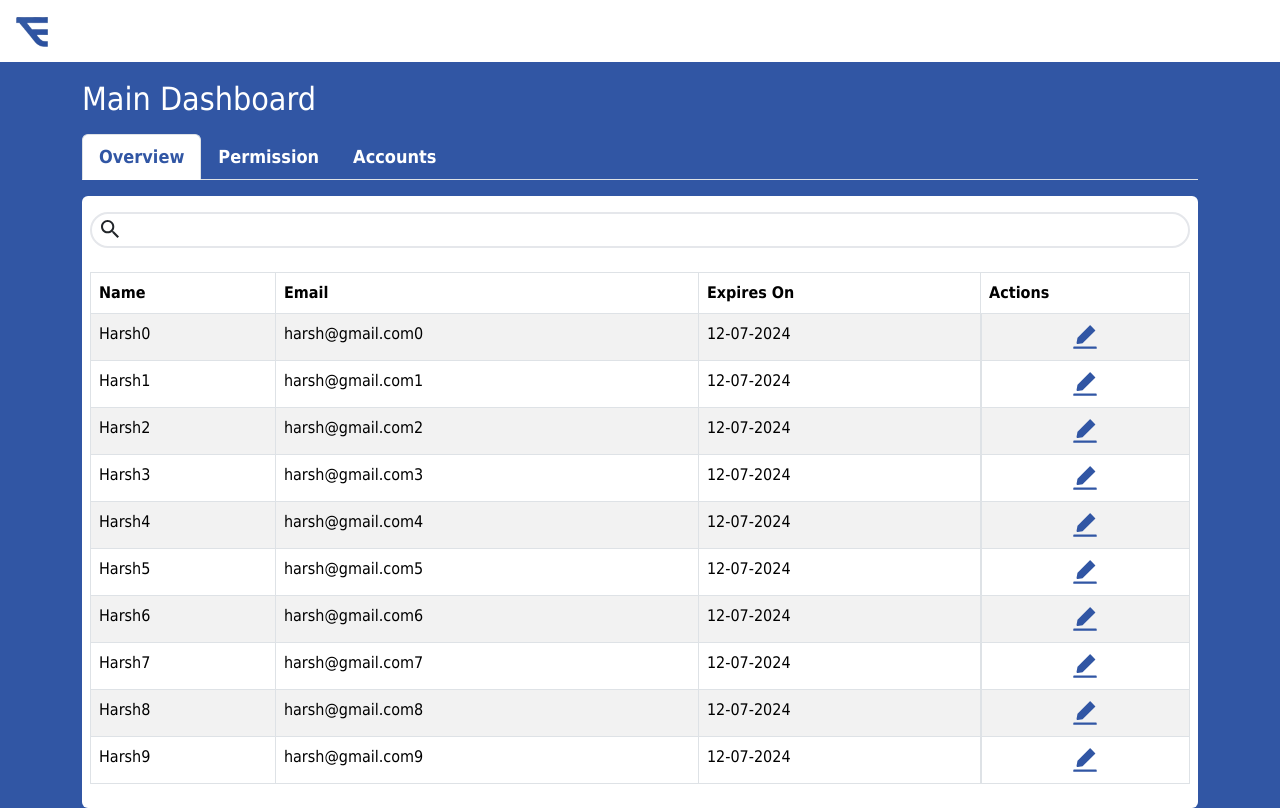
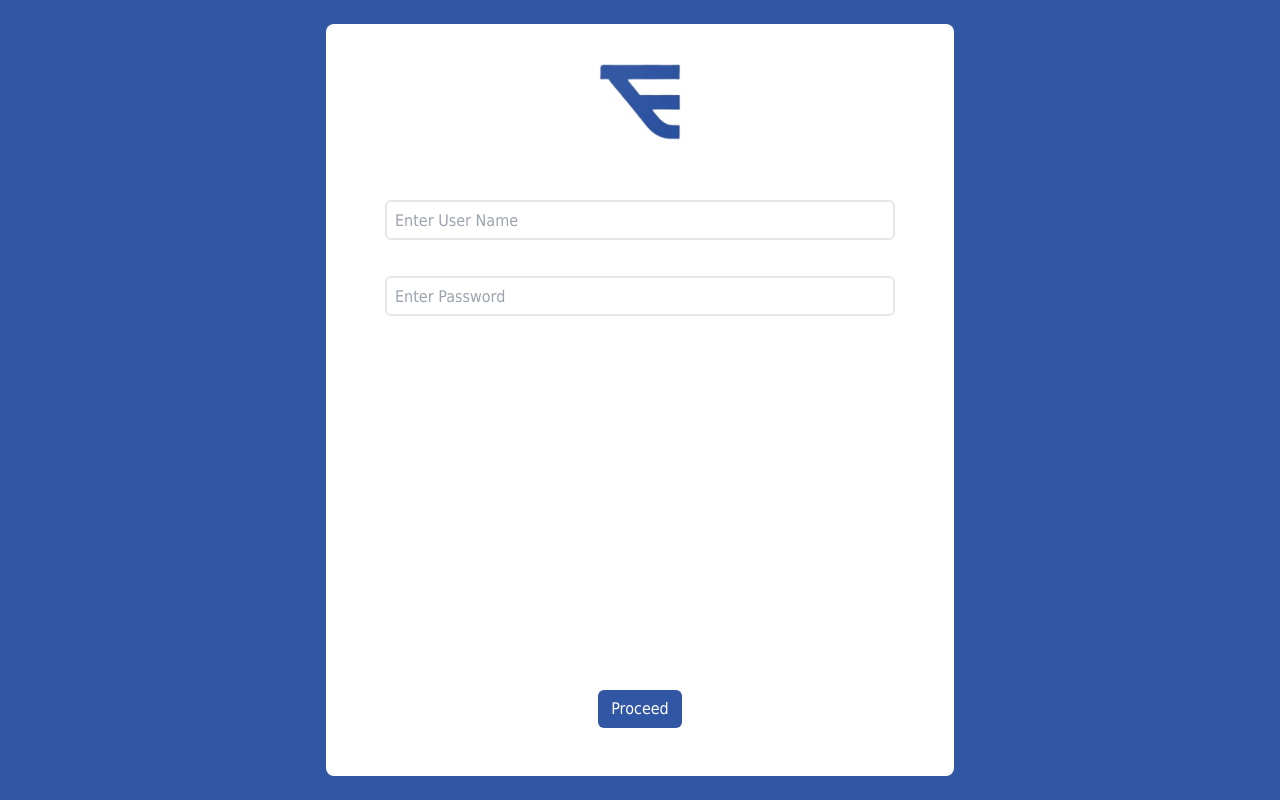
Before and after one commit to lambaharsh01/charteradmin, a React (Create React App) app: page / in a window 1280 px wide. Built offline with nearby package versions, Linux system fonts and the light colour scheme.

Commit message:
testing phase 1

```diff
--- a/package.json
+++ b/package.json
@@ -17,6 +17,7 @@
     "react-icons": "^5.2.1",
     "react-router-dom": "^6.24.1",
     "react-scripts": "5.0.1",
+    "react-toastify": "^10.0.5",
     "tailwindcss": "^3.4.4",
     "web-vitals": "^2.1.4"
   },
--- a/src/AdminPanel/Dashboard.jsx
+++ b/src/AdminPanel/Dashboard.jsx
@@ -1,125 +1,146 @@
-import { useState  } from "react";
+import { useEffect, useState } from "react";
+import { useNavigate } from "react-router-dom";
+
+import axios from 'axios';
+
 import Header from "./Hearder"
 
 import { AiFillEdit } from "react-icons/ai";
 import { RxCrossCircled } from "react-icons/rx";
 import { IoMdSearch } from "react-icons/io";
 
-import { Tabs, Tab, Container, Modal} from 'react-bootstrap';
+import { Tabs, Tab, Container, Modal } from 'react-bootstrap';
+import { toast, ToastContainer } from 'react-toastify';
+import 'react-toastify/dist/ReactToastify.css';
 
-export default function Dashboard(){
+export default function Dashboard() {
 
-const [visitedOverview, setVisitedOverview]= useState(true);
-const onOverview=()=>{
-    if(visitedOverview) return;
+    const navigate = useNavigate()
+
+    axios.defaults.headers.common['Authorization'] = 'Bearer '+localStorage.getItem('token');
+    axios.defaults.headers.common['Content-Type'] = 'application/json';
+
+    const [visitedOverview, setVisitedOverview] = useState(true);
+    const onOverview = () => {
+        if (visitedOverview) return;
         return setVisitedOverview(true);
     };
 
-const [visitedPermission, setVisitedPermission]= useState(false);
-const onPermission=()=>{
-    if(visitedPermission) return;
+    const [visitedPermission, setVisitedPermission] = useState(false);
+    const onPermission = () => {
+        if (visitedPermission) return;
 
         // alert('Permission');
 
         return setVisitedPermission(true);
     };
 
-const [visitedAccounts, setVisitedAccounts]= useState(false);
-const onAccounts=()=>{
-    if(visitedAccounts) return;
-
-    // alert('Accounts')
+    const [visitedAccounts, setVisitedAccounts] = useState(false);
+    const onAccounts = () => {
+        if (visitedAccounts) return;
 
         return setVisitedAccounts(true);
     };
 
 
     const [activeKey, setActiveKey] = useState('overview');
-const [userPermisions, setUserPermisions]=useState([]);
+    const [userPermissions, setUserPermissions] = useState([]);
 
     const [filterTextPermission, setFilterTextPermission] = useState('');
 
-const filteredItemsHelper=(item)=>{
-    if(typeof item!='string')
+    const filteredItemsHelper = (item) => {
+        if (typeof item != 'string')
             return false;
 
-    if(item.toLowerCase().includes(filterTextPermission.toLowerCase()))
+        if (item.toLowerCase().includes(filterTextPermission.toLowerCase()))
             return true;
 
         return false;
     }
-const filteredItems = userPermisions.filter(item =>filteredItemsHelper(item.userName) || filteredItemsHelper(item.userEmail) || filteredItemsHelper(item.validUntil));
+    const filteredItems = userPermissions.filter(item => filteredItemsHelper(item.userName) || filteredItemsHelper(item.userEmail) || filteredItemsHelper(item.validUntil));
 
 
 
     const [showPermissionModal, setShowPermissionModal] = useState(false);
-const [extendDate, setExtedDate]=useState(new Date().toISOString().split('T')[0]);
-const [ticketInterval, setTicketInterval] = useState(30);
+    const [extendDate, setExtedDate] = useState(new Date().toISOString().split('T')[0]);
+    const [ticketUploadInterval, setTicketUploadInterval] = useState(30);
 
-const [modalName, setModalName]=useState('');
-const [modalEmail, setModalEmail]= useState('');
+    const [modalName, setModalName] = useState('');
+    const [modalEmail, setModalEmail] = useState('');
+    const [documentId, setDocumentId] = useState('');
 
-const [chosenIndex, setChosenIndex]= useState(-1);
+    const [chosenIndex, setChosenIndex] = useState(-1);
 
-const setModalDetails=(data, index)=>{
+    const setModalDetails = (data, index) => {
 
         setExtedDate(new Date().toISOString().split('T')[0]);
-    setTicketInterval(30);
         setModalName(data.userName);
         setModalEmail(data.userEmail);
-    setChosenIndex(index)
+        setDocumentId(data._id);
+        setTicketUploadInterval(data.ticketUploadInterval);
+        setChosenIndex(index);
 
         setShowPermissionModal(true);
     }
 
-const appendUserControls=()=>{
+    const appendUserControls = () => {
 
-let formatedDate=extendDate.split('-').reverse().join('-')
+        let formatedDate = extendDate.split('-').reverse().join('-')
 
-let message=`${modalName} ( ${modalEmail} ) will be able to generate tickets till ${formatedDate} before the next approval is required.
-The tickets will have to be uploaded on an interval of ${ticketInterval} tikets or less.
-Please confirm if you approve of these changes`
-if(window.confirm(message)){
-        alert('done');
-    // let requestBody={modalEmail, ticketInterval, extendDate};
+        let message = `${modalName} ( ${modalEmail} ) will be able to generate tickets till ${formatedDate} before the next approval is required.
+The tickets will have to be uploaded on an interval of ${ticketUploadInterval} tikets or less.
+Please confirm if you approve of these changes`;
 
+        if (!window.confirm(message))
+            return;
 
-    // setUserPermisions(prevArray=>{
-    //     prevArray[chosenIndex].validUntil=formatedDate;
-    //     return prevArray;
-    // })
+        let requestBody = { ticketUploadInterval, validUntil:extendDate, documentId };
+        axios.put('/api/admin/updatePermission', requestBody)
+            .then(res => {
 
+                toast.success('Permissions Updated for '+modalName);
 
+                setUserPermissions(prevArray => {
+                    let newArray = [...prevArray];
+                    newArray[chosenIndex].validUntil = formatedDate;
+                    newArray[chosenIndex].ticketUploadInterval = ticketUploadInterval;
+                    return newArray;
+                });
 
-    }
+            }).catch(err => {
+                toast.error('Network Error');
+            });
 
 
         setShowPermissionModal(false);
 
     }
 
-useState(()=>{
+    useEffect(() => {
 
-let object={userName:'Harsh', userEmail:'harsh@gmail.com', validUntil:'12-07-2024'}
+        let checkToken = localStorage.getItem('token');
+        let validTill = localStorage.getItem('validTill');
+        if (!checkToken || !validTill) navigate('/');
 
-let arr=[];
-for(let i=0; i<10; i++){
-  let obj={...object}
-  obj.userName+=i;
-  obj.userEmail+=i;
+        if (new Date(validTill) < new Date()) navigate('/');
 
-    arr.push(obj);
-}
+        // localStorage.removeItem('token');
+        // localStorage.removeItem('validTill');
 
-setUserPermisions(arr);
+        axios.get('/api/admin/getAllPermsisions')
+            .then(res => {
+                setUserPermissions(res.data?.data?.premissionRequired ?? [])
+            }).catch(err => {
+                toast.error('Network Error');
+            });
 
 
-}, [])
+    }, []);
 
-return(
+    return (
         <div className="contiainerDiv min-h-screen charterBlue">
-        <Header/>
-
+            <ToastContainer  autoClose={2000} hideProgressBar={true} newestOnTop={true} />
+            <Header />
 
             <Container className="mt-3">
                 <h2 className="text-white pb-2">Main Dashboard</h2>
@@ -128,14 +149,27 @@ return(
 
                     <Tab eventKey="overview" title={
                         <span onClick={onOverview}
-                    className={`font-semibold text-lg ${activeKey!=='overview'? 'text-white':'charterText'}`}>
+                            className={`font-semibold text-lg ${activeKey !== 'overview' ? 'text-white' : 'charterText'}`}>
                             Overview
+                        </span>
+                    }>
+                        <div className="bg-white rounded-md p-2">
+                            <h3>Analytics Coming Soon...</h3>
+                        </div>
+
+                    </Tab>
+
+
+                    <Tab eventKey="permission" title={
+                        <span onClick={onPermission}
+                            className={`font-semibold text-lg ${activeKey !== 'permission' ? 'text-white' : 'charterText'}`}>
+                            Permission
                         </span>
                     }>
 
                             <div className="w-full bg-white rounded-md p-2">
                             <div className="w-full mb-3 py-2 relative">
-    <input type="text" className="w-full border-2 rounded-full h-9 ps-9" onChange={(event)=>setFilterTextPermission(event.target.value)} />
+                                <input type="text" className="w-full border-2 rounded-full h-9 ps-9" onChange={(event) => setFilterTextPermission(event.target.value)} />
                                 <IoMdSearch className="absolute top-1/4 left-2 text-2xl" />
                             </div>
 
@@ -146,17 +180,19 @@ return(
                                             <th>Name</th>
                                             <th>Email</th>
                                             <th>Expires On</th>
+                                            <th>Upload Interval</th>
                                             <th>Actions</th>
                                         </tr>
                                     </thead>
                                     <tbody>
-                                {filteredItems.map((elem, index)=>(
-                                    <tr key={'permsission'+index}>
+                                        {filteredItems.map((elem, index) => (
+                                            <tr key={'permsission' + index}>
                                                 <td className="whitespace-nowrap">{elem.userName}</td>
                                                 <td className="whitespace-nowrap">{elem.userEmail}</td>
                                                 <td className="whitespace-nowrap">{elem.validUntil}</td>
+                                                <td className="whitespace-nowrap">{elem.ticketUploadInterval}</td>
                                                 <td className="flex justify-center text-xl charterText">
-                                            <AiFillEdit className="text-3xl" onClick={()=>setModalDetails(elem, index)}/>
+                                                    <AiFillEdit className="text-3xl" onClick={() => setModalDetails(elem, index)} />
                                                 </td>
                                             </tr>
                                         ))}
@@ -165,24 +201,12 @@ return(
 
                             </div>
                         </div>
-            </Tab>
 
-
-            <Tab eventKey="permission" title={
-                <span onClick={onPermission}
-                    className={`font-semibold text-lg ${activeKey!=='permission'? 'text-white':'charterText'}`}>
-                        Permission
-                </span>
-            }>
-                <div className="bg-white rounded-md">
-                <h2>Contact Section</h2>
-                <p>This is the Contact section content.</p>
-                </div>
                     </Tab>
 
                     <Tab eventKey="accounts" title={
                         <span onClick={onAccounts}
-                className={`font-semibold text-lg ${activeKey!=='accounts'? 'text-white':'charterText'}`}>
+                            className={`font-semibold text-lg ${activeKey !== 'accounts' ? 'text-white' : 'charterText'}`}>
                             Accounts
                         </span>
                     }>
@@ -195,16 +219,12 @@ return(
                 </Tabs>
             </Container>
 
-
-
-
-
-        <Modal show={showPermissionModal} onHide={()=>setShowPermissionModal(false)}>
+            <Modal show={showPermissionModal} onHide={() => setShowPermissionModal(false)}>
 
                 <Modal.Body>
                     <div className="flex justify-between py2">
                         <h5>User Process Controls</h5>
-                <span className="text-2xl" onClick={()=>setShowPermissionModal(false)}><RxCrossCircled/></span>
+                        <span className="text-2xl" onClick={() => setShowPermissionModal(false)}><RxCrossCircled /></span>
                     </div>
 
                     <div>
@@ -221,17 +241,17 @@ return(
                     <div>
                         <div className="mt-4">
                             <h6>Extend Date</h6>
-                    <input type="date" value={extendDate} onChange={(elem)=>{setExtedDate(elem.currentTarget.value)}} className="w-1/2 h-9 rounded-md border-2 border-blue-900 bg-white ps-1" id="extensionDate"/>
+                            <input type="date" value={extendDate} onChange={(elem) => { setExtedDate(elem.currentTarget.value) }} className="w-1/2 h-9 rounded-md border-2 border-blue-900 bg-white ps-1" id="extensionDate" />
                         </div>
 
                         <div className="mt-4">
                             <h6>Ticket Interval <span className="text-xs text-slate-600 font-normal">(after how many tickets does the user have to upload his ticket data)</span></h6>
-                    <input type="number" value={ticketInterval} onChange={(elem)=>{setTicketInterval(elem.currentTarget.value)}} className="w-1/2 h-9 rounded-md border-2 border-blue-900 bg-white ps-1" id="extensionDate"/>
+                            <input type="number" value={ticketUploadInterval} onChange={(elem) => { setTicketUploadInterval(elem.currentTarget.value) }} className="w-1/2 h-9 rounded-md border-2 border-blue-900 bg-white ps-1" id="extensionDate" />
                         </div>
                     </div>
 
                     <div className="flex justify-around pt-4">
-                <button className="btn rounded-md bg-danger font-semibold text-white" onClick={()=>setShowPermissionModal(false)}>Cancle</button>
+                        <button className="btn rounded-md bg-danger font-semibold text-white" onClick={() => setShowPermissionModal(false)}>Cancle</button>
                         <button className="btn rounded-md charterBlue font-semibold text-white" onClick={appendUserControls}>Save</button>
                     </div>
                 </Modal.Body>
--- a/src/App.js
+++ b/src/App.js
@@ -1,40 +1,26 @@
 import { BrowserRouter, Routes, Route } from "react-router-dom";
+import axios from "axios";
 
-import './App.css'
-import Login from './Auth/Login';
+import "./App.css";
+import Login from "./Auth/Login";
 import Dashboard from "./AdminPanel/Dashboard";
 
+axios.defaults.baseURL = "http://192.168.142.20:8080";
+// axios.defaults.baseURL = "https://ticketingbackendmongodb-1.onrender.com";
 
-
-function App(){
-
-
-
+function App() {
   return (
-
     <div>
-
       <BrowserRouter>
-
         <Routes>
-
           {/* <Route path="/" element={<Login />} />
         <Route path="/Dashboard" element={<Dashboard />} /> */}
-        <Route path="/login" element={<Login />} />
-        <Route path="/" element={<Dashboard />} />
-
+          <Route path="/" element={<Login />} />
+          <Route path="/dashboard" element={<Dashboard />} />
         </Routes>
-
-
       </BrowserRouter>
-
-
-
-
-
     </div>
-
-    )
-};
+  );
+}
 
 export default App;
--- a/src/Auth/Login.jsx
+++ b/src/Auth/Login.jsx
@@ -1,21 +1,39 @@
 import { useState } from "react"
+import { useNavigate } from "react-router-dom";
+import { toast, ToastContainer } from 'react-toastify';
 
+import axios from "axios";
 
 export default function Login(){
 
-const charterIcon='/charterIcon.png';
+    const charterIcon = '/charterIcon.png';
+    const navigate = useNavigate();
+
+    const [userEmail, setUserEmail] = useState('');
+    const [password, setPassword] = useState('');
 
 
-const [userName, setUserName]=useState('');
-const [userPassWord, setUserPassword]=useState('');
+    const authenticate = () => {
+        let requestBody = { userEmail, password };
 
+        axios.post('/api/admin/validateAuth', requestBody)
+            .then(res => {
+                localStorage.setItem('token', res.data.token);
+                localStorage.setItem('validTill', res.data.validTill);
+                axios.defaults.headers.common['Authorization'] = 'Bearer '+res.data.token;
+                axios.defaults.headers.common['Content-Type'] = 'application/json';
+                toast.success('Authentication Successful');
+                setTimeout(() => { navigate('/dashboard'); }, 2000);
 
-
-
-
+            }).catch(err => {
+                console.log(err)
+                toast.error('Authentication Failed');
+        })
+    }
 
     return(
         <div className="container-fluid d-flex justify-content-center charterBlue w-full charterBlue h-screen">
+            <ToastContainer  autoClose={2000} hideProgressBar={true} newestOnTop={true} />
             <div className="row w-100 py-4 px-sm-0 px-2">
 
                 <div className="col-sm-8 col-md-6 offset-sm-2 offset-md-3 p-2 text-center bg-white rounded-lg relative">
@@ -23,15 +41,15 @@ const [userPassWord, setUserPassword]=useState('');
                 <br/>
 
                 <div className="block">
-                <input placeholder="Enter User Name" className="w-5/6 h-10 p-1 p-md-2 border-2 rounded-md mt-1" value={userName} onChange={(event)=>{ return setUserName(event.currentTarget.value) }}/>
+                <input placeholder="Enter User Name" className="w-5/6 h-10 p-1 p-md-2 border-2 rounded-md mt-1" value={userEmail} onChange={(event)=>{ return setUserEmail(event.currentTarget.value) }}/>
                 </div>
 
                 <div className="block mt-8">
-                <input placeholder="Enter Password" type="password"  className="w-5/6 h-10 p-1 p-md-2 border-2 rounded-md mt-1"  value={userPassWord}  onChange={(event)=>{ return setUserPassword(event.currentTarget.value); }}/>
+                <input placeholder="Enter Password" type="password"  className="w-5/6 h-10 p-1 p-md-2 border-2 rounded-md mt-1"  value={password}  onChange={(event)=>{ return setPassword(event.currentTarget.value); }}/>
                 </div>
 
 <div className=" absolute bottom-0 w-100 -left-0 flex justify-center">
-<button className="btn charterBlue text-white mb-5">Proceed</button>
+<button className="btn charterBlue text-white mb-5" onClick={authenticate}>Proceed</button>
 </div>
                 </div>
 
```
Also changed, not shown: src/index.js (+11 -10 lines), 1 other file (tests, documents, lock files or other folders). Lines whose indentation alone changed are shown as unchanged.
